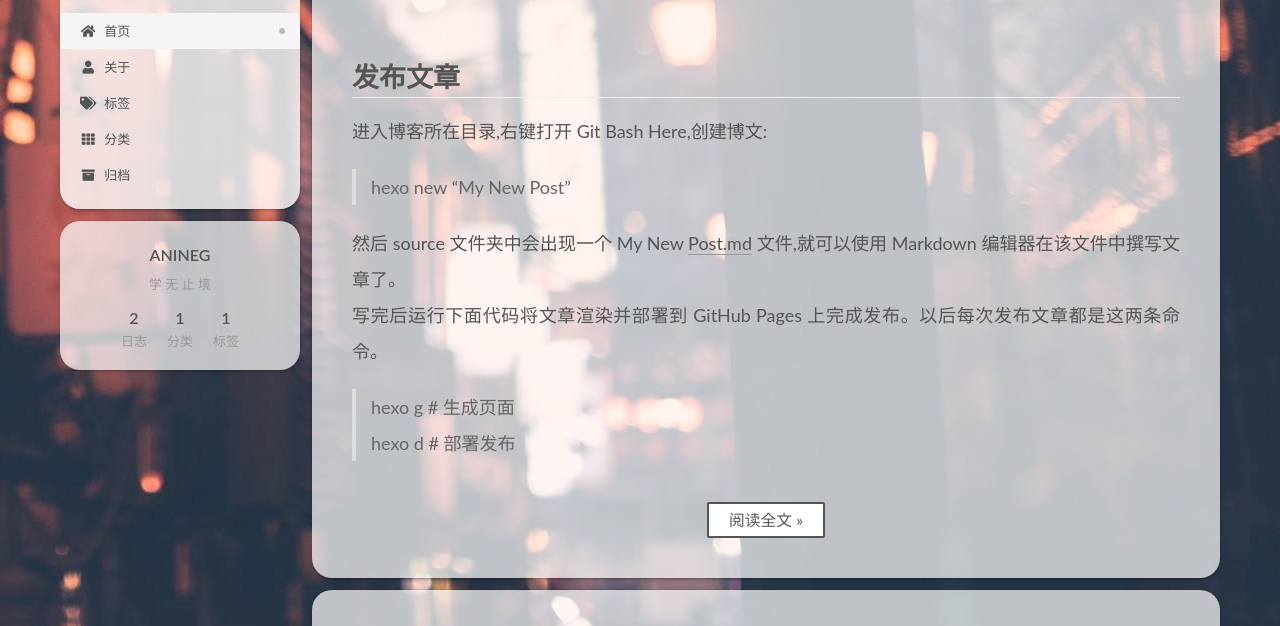
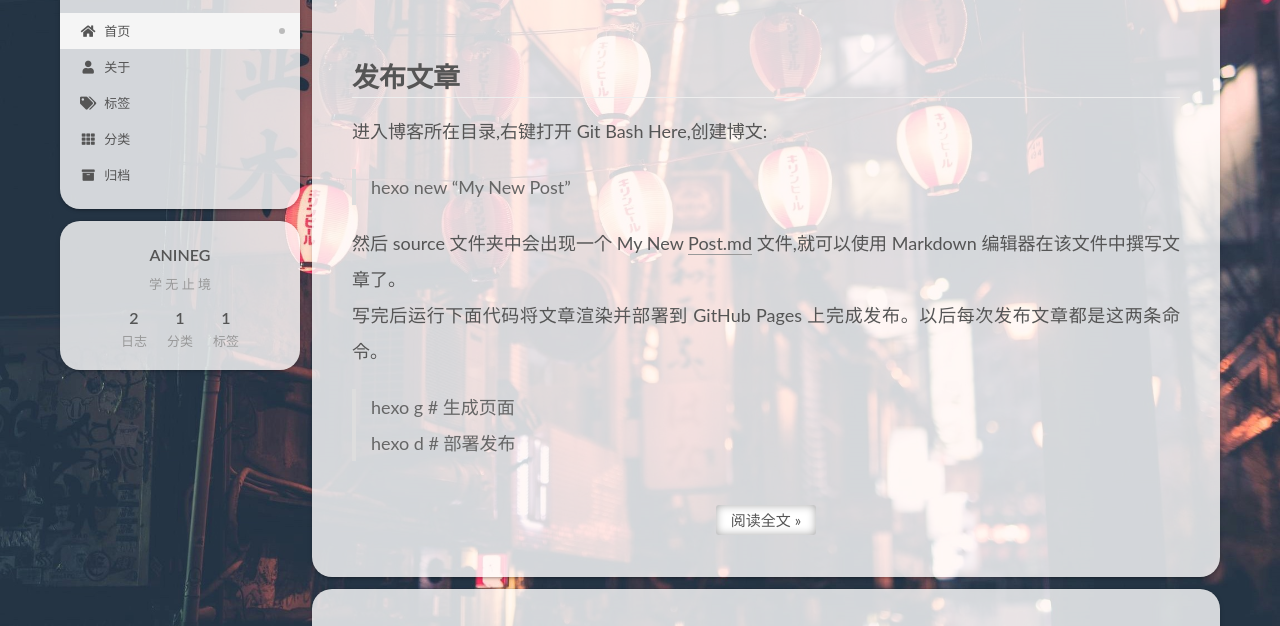
Before and after one commit to Hi-ANINEG/Hi-ANINEG.github.io, a plain HTML site: page index.html in a window 1280 px wide. Shown: the part 117-743 px from the top of the page. Drawn offline with nearby package versions, Linux system fonts and the light colour scheme; no server answers.

Commit message:
Site updated: 2022-01-14 09:04:07

```diff
--- a/css/main.css
+++ b/css/main.css
@@ -1,3 +1,20 @@
+.post-button .btn {
+  color: #555 !important;
+  background-color: #fff;
+  border-radius: 3px;
+  font-size: 15px;
+  box-shadow: inset 0px 0px 10px 0px rgba(0,0,0,0.35);
+  border: none !important;
+  transition-property: unset;
+  padding: 0px 15px;
+}
+.post-button .btn:hover {
+  color: #fff !important;
+  border-radius: 3px;
+  font-size: 15px;
+  box-shadow: inset 0px 0px 10px 0px rgba(0,0,0,0.35);
+  background-image: linear-gradient(90deg, #a166ab 0%, #ef4e7b 25%, #f37055 50%, #ef4e7b 75%, #a166ab 100%);
+}
 :root {
   --body-bg-color: #eee;
   --content-bg-color: #fff;
@@ -2774,13 +2791,14 @@ body {
   background: url("/images/background.jpg");
   background-repeat: no-repeat;
   background-attachment: fixed;
-  background-position: 100% 100%;
+  background-size: cover;
+  background-position: 50% 50%;
 }
 .content-wrap {
-  opacity: 0.9;
+  opacity: 0.8;
 }
 .sidebar-inner {
-  background: rgba(255,255,255,0.7) none repeat scroll !important;
+  background: rgba(255,255,255,0.8) none repeat scroll !important;
 }
 .header-inner {
   background: rgba(255,255,255,0.8);
@@ -2789,7 +2807,7 @@ body {
   opacity: 0.8;
 }
 .post-block {
-  background: rgba(255,255,255,0.7) none repeat scroll !important;
+  background: rgba(255,255,255,0.8) none repeat scroll !important;
 }
 /**普通指针样式**/
 body {
```
Also changed, not shown: baidu_verify_code-QwYiSVmTyD.html (deleted, +0 -1 lines).
